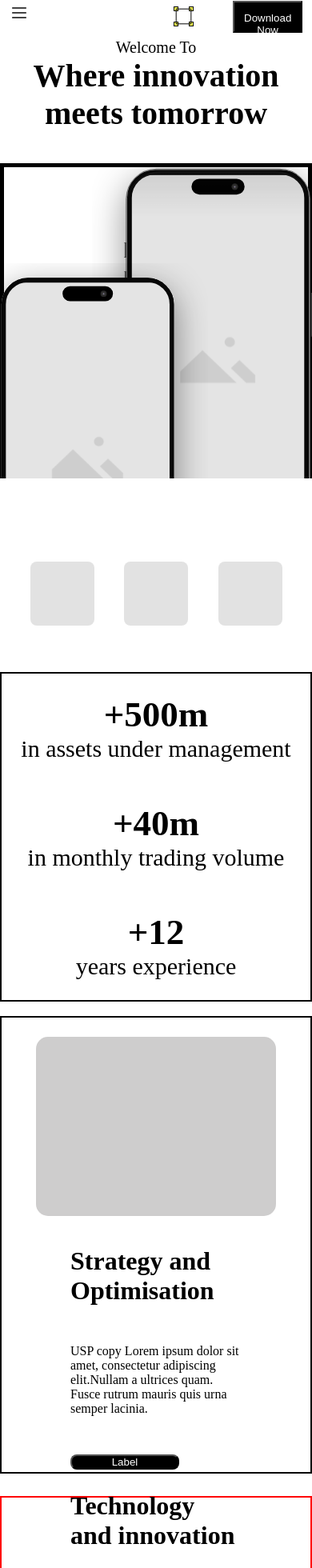
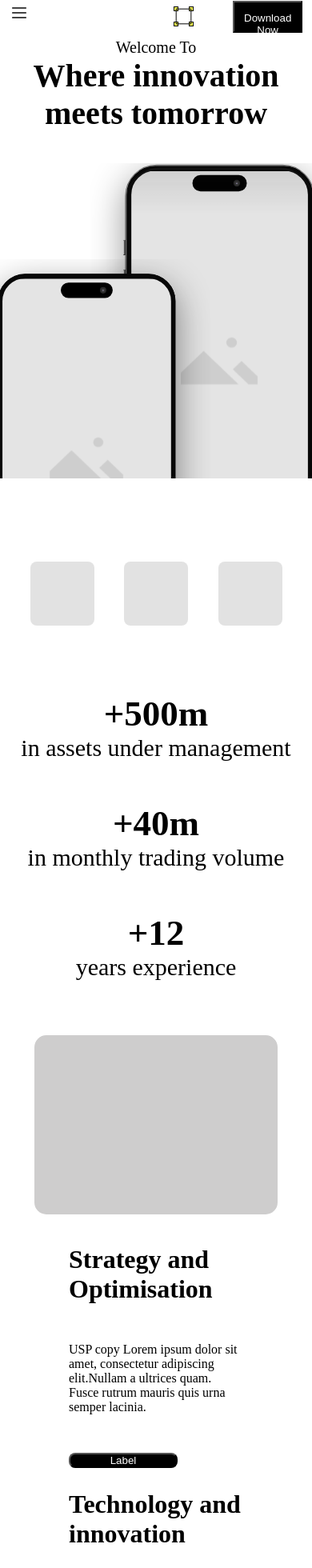
Before and after one commit to sahiba2503/NewFigma, a React (Vite) app: page / in a window 390 px wide. Shown: the top 1960 px of the page at 80% size. Built offline with nearby package versions, Linux system fonts and the light colour scheme.

Commit message:
remove border

```diff
--- a/src/App.css
+++ b/src/App.css
@@ -400,7 +400,7 @@ z-index: 1;
     }
 
     .iphoneImage{
-        border: 5px solid black;
+        /* border: 5px solid black; */
         margin-top:40%;
         height: 400px;
         width: 100%;
@@ -411,7 +411,7 @@ z-index: 1;
          top:670px;
     }
     .managementSection{
-        border: 2px solid black;
+        /* border: 2px solid black; */
          height: 412px;
         display: flex;
         flex-direction: column;
@@ -423,7 +423,7 @@ z-index: 1;
         width: 100%;
     }
     .StrategySec{
-        border: 2px solid black;
+        /* border: 2px solid black; */
          padding: 24px 43px;
           height: 572px;
         top:1270px;
@@ -448,13 +448,13 @@ z-index: 1;
     }
 
      .TechnologyContent{
-        border: 2px solid red;
+        /* border: 2px solid red;     */
            top:1870px;
 
           padding: 24px 43px;
      }
 .graoundBreaking{
-    border:2px solid red;
+    /* border:2px solid red; */
     top:2426px;
     height: 600px;
     padding: 24px 43px;
```
